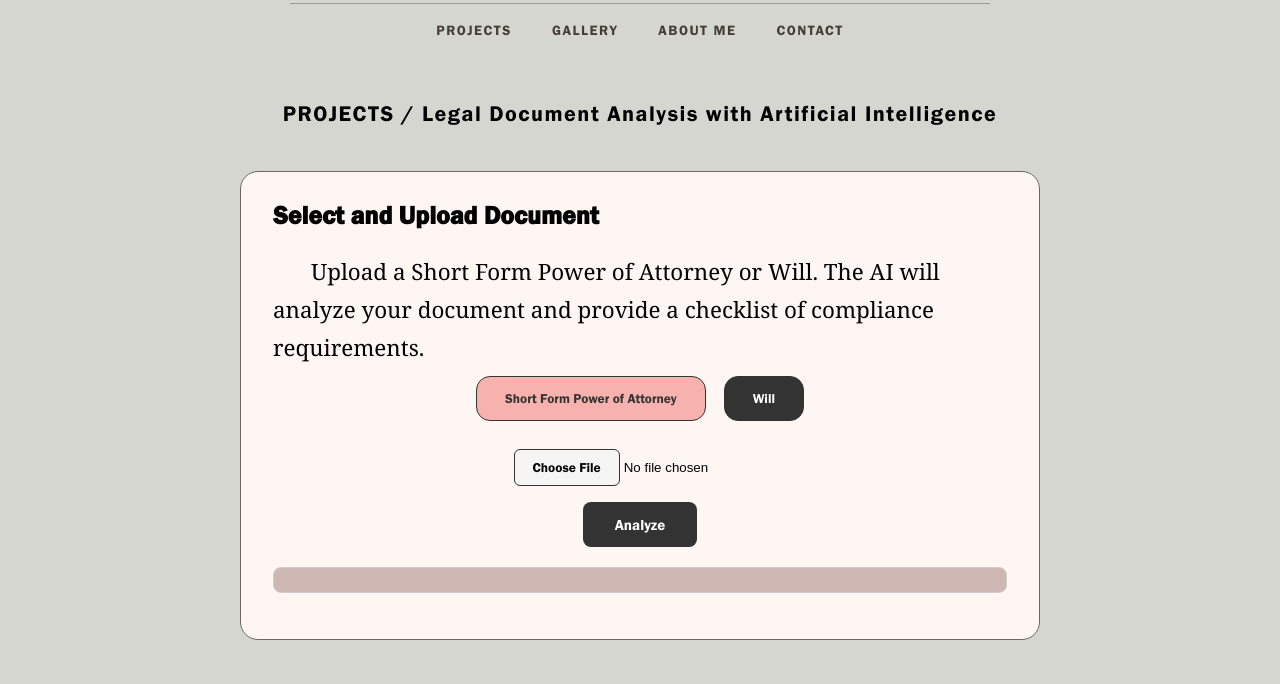
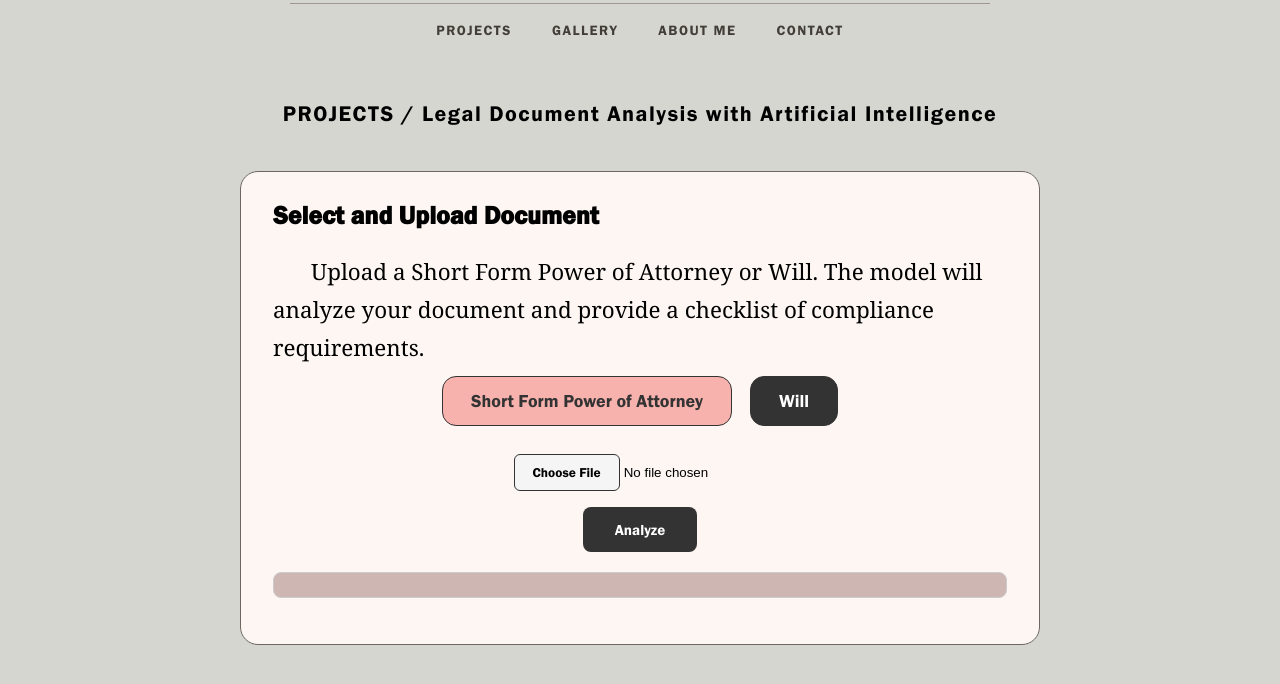
Before and after one commit to benjaminpolster/website, a plain HTML site: page frontend/analyzer.html in a window 1280 px wide. Shown: the part 122-806 px from the top of the page. Drawn offline with Linux system fonts and the light colour scheme.

Commit message:
adjusted button css and page text

```diff
--- a/frontend/analyzer.html
+++ b/frontend/analyzer.html
@@ -71,7 +71,7 @@
 <section class="analyzer-section">
     <h2>Select and Upload Document</h2>
     <p>
-        Upload a Short Form Power of Attorney or Will. The AI will analyze your document and provide a checklist of compliance requirements.
+        Upload a Short Form Power of Attorney or Will. The model will analyze your document and provide a checklist of compliance requirements.
     </p>
 
     <!-- Document Type Buttons -->
--- a/frontend/static/css/style.css
+++ b/frontend/static/css/style.css
@@ -260,6 +260,7 @@ a:hover {
     color: #fff;
     cursor: pointer;
     font-family: 'FranklinStandard-Demi', sans-serif;
+    font-size: 18px;
     transition: background-color 0.2s, color 0.2s;
 }
 
```
